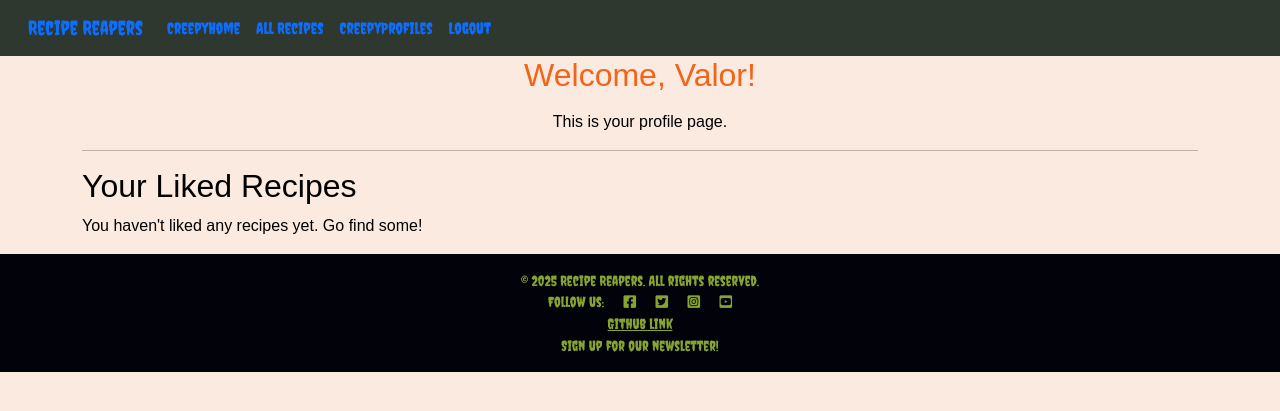
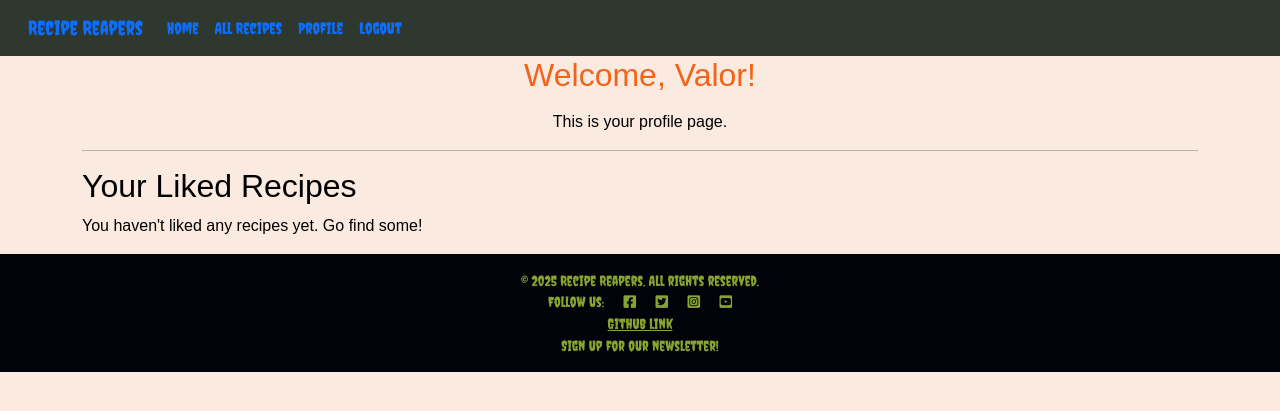
Before and after one commit to Jo-JPEG/Recipe-Reapers, a Django app: page /reapers_profile/ in a window 1280 px wide. Shown: the top 411 px of the page. Run offline with Django 4.2, Linux system fonts and the light colour scheme; a user stored in the database is signed in; data comes from the database, SQL or seed files in the repository.

Commit message:
update navbar links for clarity

```diff
--- a/templates/base.html
+++ b/templates/base.html
@@ -48,7 +48,7 @@
             <li class="nav-item">
               <a class="nav-link{% if request.path == index_url %} active{% endif %}"
                {% if request.path == index_url %}aria-current="page"{% endif %}
-               href="{% url 'index' %}">CreepyHome</a>
+               href="{% url 'index' %}">Home</a>
             </li>
             <li class="nav-item">
               <a class="nav-link{% if request.path == all_recipes_url %} active{% endif %}"
@@ -59,7 +59,7 @@
             <li class="nav-item">
               <a class="nav-link active"
                aria-current="page"
-               href="{% url 'profile' %}">CreepyProfiles</a>
+               href="{% url 'profile' %}">Profile</a>
             </li>
             <li class="nav-item">
               <a class="nav-link active"
```
